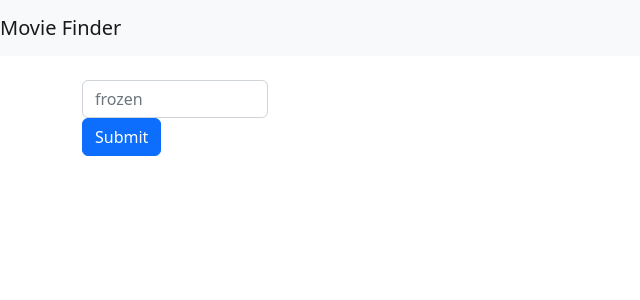
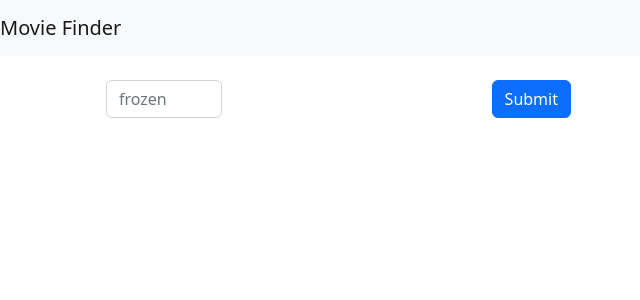
Before and after one commit to KCampbell22/movie-finder-react, a React (Create React App) app: page / in a window 1280 px wide. Shown: the top 300 px of the page, without its empty margins (0-640 px from the left). Built offline with nearby package versions, Linux system fonts and the light colour scheme.

Commit message:
fixed spacing

```diff
--- a/src/Home.js
+++ b/src/Home.js
@@ -1,6 +1,7 @@
 import React from "react";
 import { Link } from "react-router-dom";
 import { json, checkStatus } from "./utils";
+import "bootstrap/dist/css/bootstrap.css";
 
 const Movie = (props) => {
   const { Title, Year, imdbID, Type, Poster } = props.movie;
@@ -77,16 +78,16 @@ class MovieFinder extends React.Component {
           <div className="col-12">
             <form
               onSubmit={this.handleSubmit}
-              className="form-inline my-4 col-2"
+              className="form-inline my-4 mx-4 col-5 d-flex justify-content-between"
             >
               <input
                 type="text"
-                className="form-control mr-sm-2 col-4"
+                className="form-control mr-2 w-25 col-4"
                 placeholder="frozen"
                 value={searchTerm}
                 onChange={this.handleChange}
               />
-              <button type="submit" className="btn btn-primary">
+              <button type="submit" className="ml-3 btn btn-primary">
                 Submit
               </button>
             </form>
```
